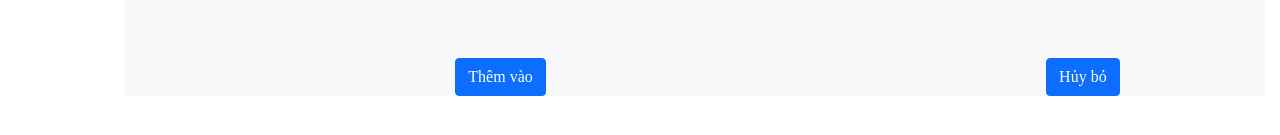
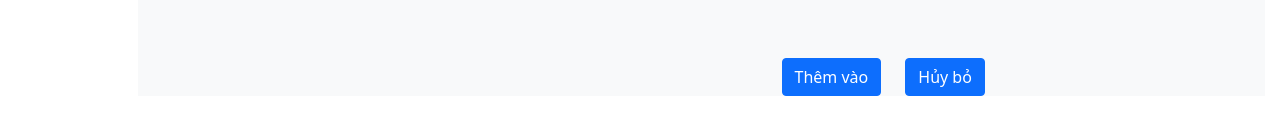
Before and after one commit to lkangr/doan1, a React (Create React App) app in the folder frontend/: page /manage/menu in a window 1280 px wide. Shown: the part 483-618 px from the top of the page. Built offline with nearby package versions, Linux system fonts and the light colour scheme.

Commit message:
Update Menu.css

```diff
--- a/frontend/src/manager/pages/menu/Menu.css
+++ b/frontend/src/manager/pages/menu/Menu.css
@@ -5,7 +5,6 @@ body {
     color: #1c1e21;
     margin: 0px 0 10px 0;
     padding: 15px;
-    font-family: "Roboto Mono", monospase;
     text-align: center;
 }
 
@@ -24,3 +23,11 @@ body {
 .space {
     margin: 0 0 20px 0;
 }
+
+.adddishes {
+    text-align: right;
+}
+
+.cancel {
+    text-align: left;
+}
```
